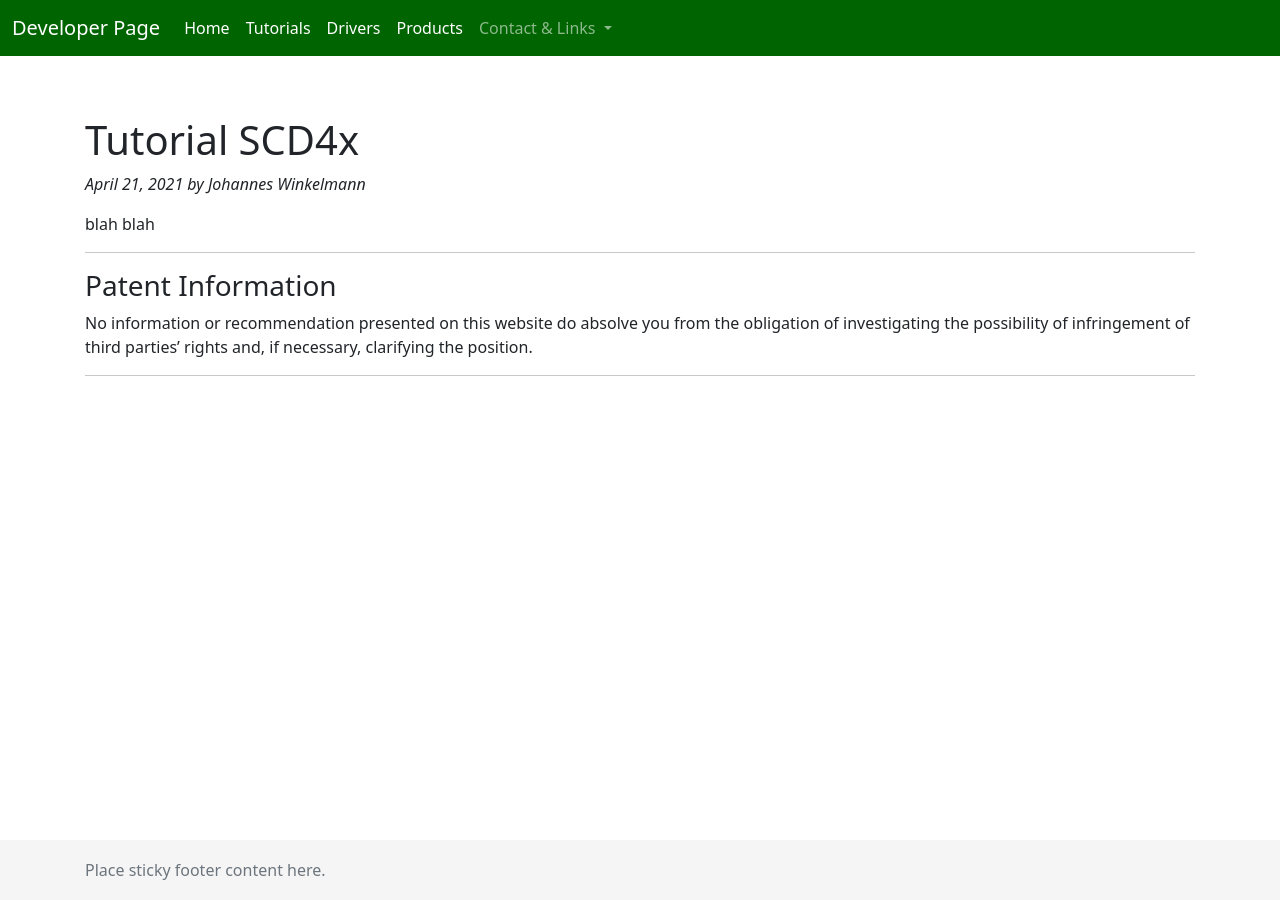
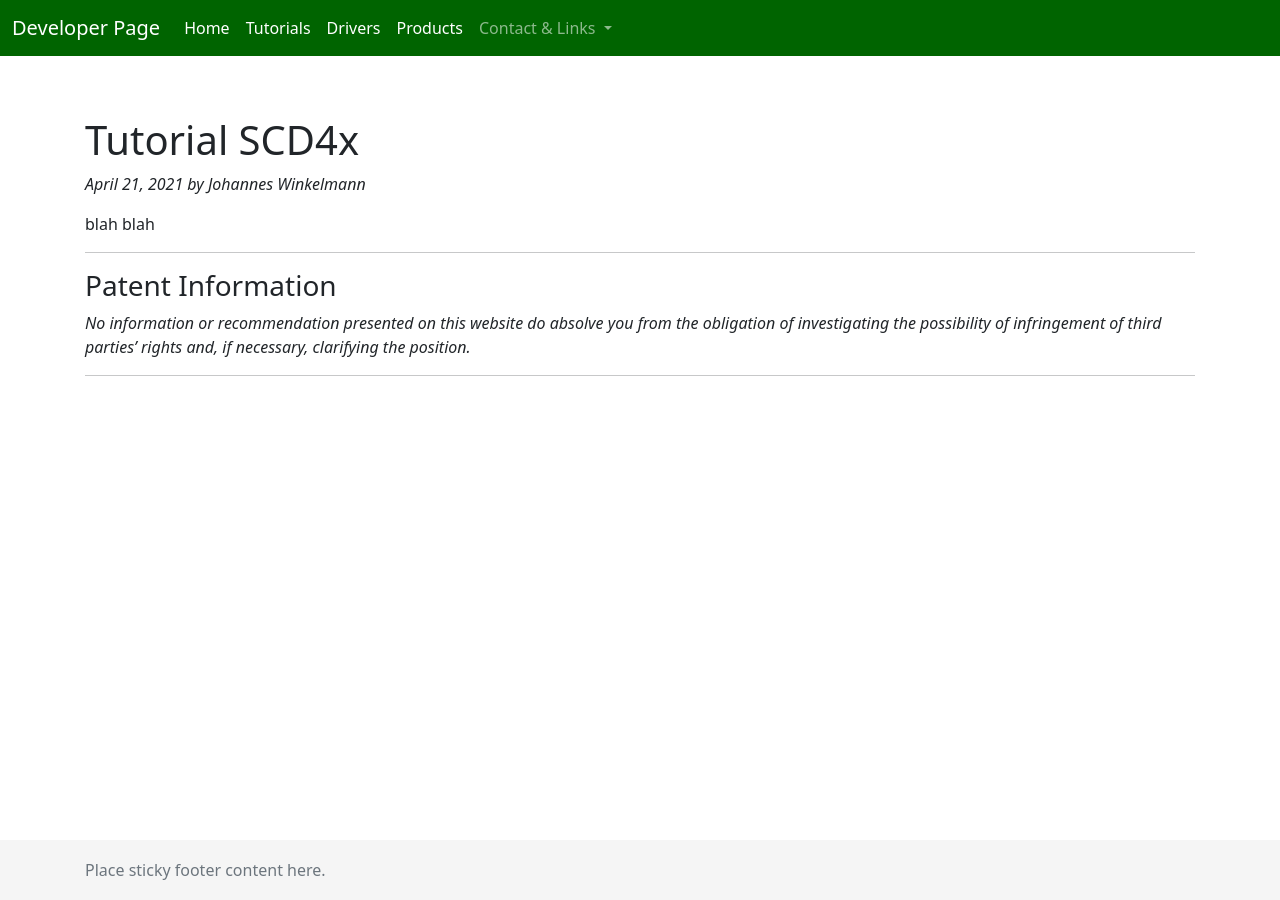
Before and after one commit to winkj/tutorials, a Jekyll site: the page built from tutorials/_posts/2021-04-21-tutorial-scd4x.md, in a window 1280 px wide. Built offline with Jekyll 4.4.1, drawn with Linux system fonts in a browser that asks for light colours; nearby versions of some CDN libraries.

```diff
--- a/_includes/patent_disclaimer.html
+++ b/_includes/patent_disclaimer.html
@@ -1,4 +1,4 @@
 <hr/>
 <h3>Patent Information</h3>
-No information or recommendation presented on this website do absolve you from the obligation of investigating the possibility of infringement of third parties’ rights and, if necessary, clarifying the position.
+<i>No information or recommendation presented on this website do absolve you from the obligation of investigating the possibility of infringement of third parties’ rights and, if necessary, clarifying the position.</i>
 <hr/>
```
